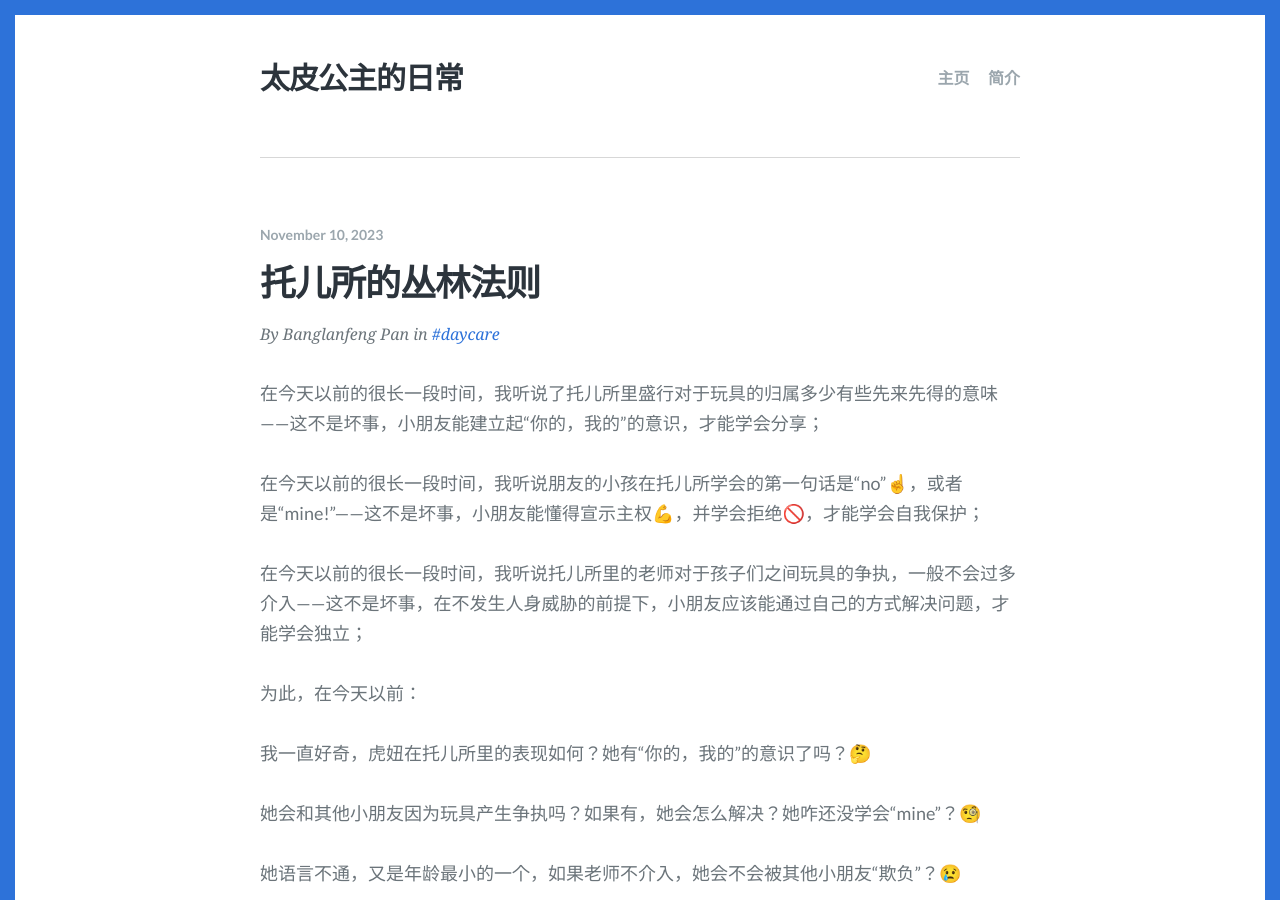
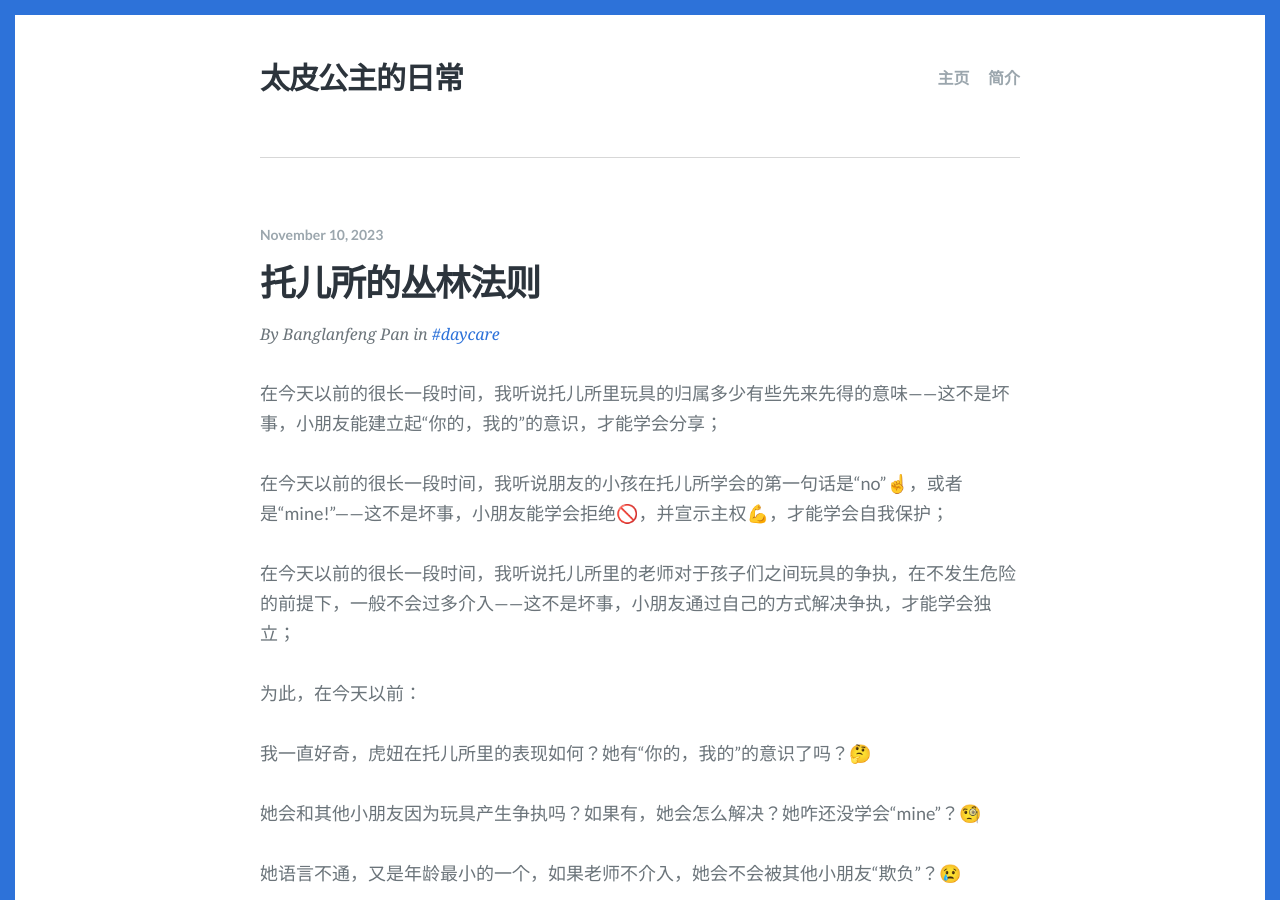
Before and after one commit to spiderPan/APMY, a Jekyll site: the page built from _posts/2023-11-10-托儿所的丛林法则.md, in a window 1280 px wide and 900 px high. Built offline with Jekyll 4.4.1, drawn with Linux system fonts in a browser that asks for light colours; some web fonts are replaced.

Commit message:
fix typo

```diff
--- a/_posts/2023-11-10-托儿所的丛林法则.md
+++ b/_posts/2023-11-10-托儿所的丛林法则.md
@@ -7,11 +7,11 @@ date: 2023-11-10
 tags: [daycare]
 ---
 
-在今天以前的很长一段时间，我听说了托儿所里盛行对于玩具的归属多少有些先来先得的意味——这不是坏事，小朋友能建立起“你的，我的”的意识，才能学会分享；
+在今天以前的很长一段时间，我听说托儿所里玩具的归属多少有些先来先得的意味——这不是坏事，小朋友能建立起“你的，我的”的意识，才能学会分享；
 
-在今天以前的很长一段时间，我听说朋友的小孩在托儿所学会的第一句话是“no”☝️，或者是“mine!”——这不是坏事，小朋友能懂得宣示主权💪，并学会拒绝🚫，才能学会自我保护；
+在今天以前的很长一段时间，我听说朋友的小孩在托儿所学会的第一句话是“no”☝️，或者是“mine!”——这不是坏事，小朋友能学会拒绝🚫，并宣示主权💪，才能学会自我保护；
 
-在今天以前的很长一段时间，我听说托儿所里的老师对于孩子们之间玩具的争执，一般不会过多介入——这不是坏事，在不发生人身威胁的前提下，小朋友应该能通过自己的方式解决问题，才能学会独立；
+在今天以前的很长一段时间，我听说托儿所里的老师对于孩子们之间玩具的争执，在不发生危险的前提下，一般不会过多介入——这不是坏事，小朋友通过自己的方式解决争执，才能学会独立；
 
 为此，在今天以前：
 
```
